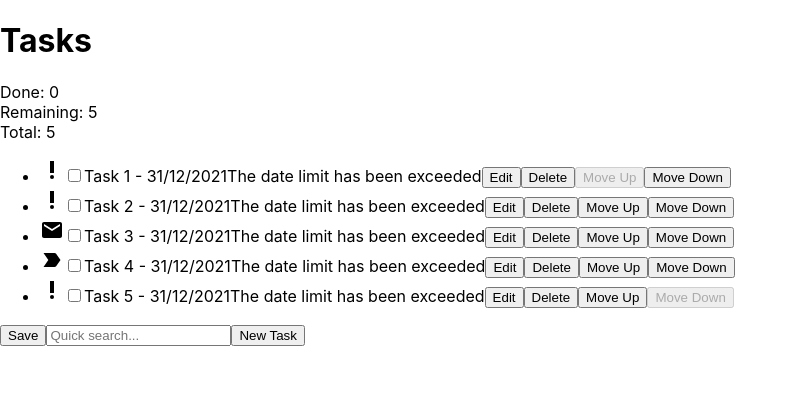
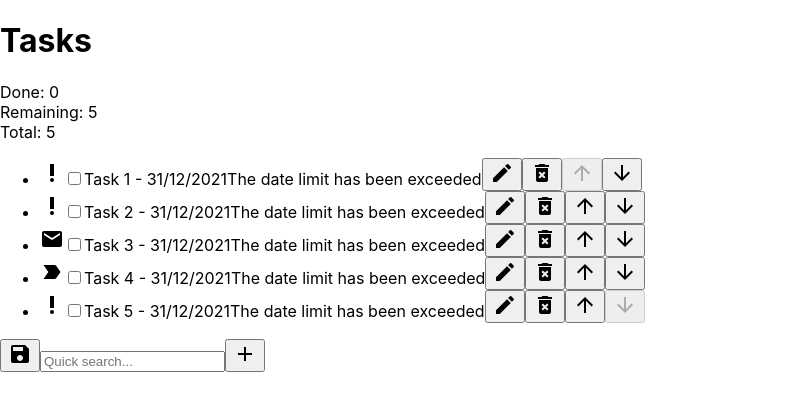
Before and after one commit to Edouard-Pon/react-todo-list, a React (Create React App) app: page / in a window 1280 px wide. Shown: the top 410 px of the page, without its empty margins (0-798 px from the left). Built offline with nearby package versions, Linux system fonts and the light colour scheme.

Commit message:
Add icons

```diff
--- a/src/App.js
+++ b/src/App.js
@@ -7,6 +7,10 @@ import { v4 as uuid } from 'uuid';
 import PriorityHighIcon from '@mui/icons-material/PriorityHigh';
 import LabelImportantIcon from '@mui/icons-material/LabelImportant';
 import EmailIcon from '@mui/icons-material/Email';
+import ArrowUpwardIcon from '@mui/icons-material/ArrowUpward';
+import ArrowDownwardIcon from '@mui/icons-material/ArrowDownward';
+import EditIcon from '@mui/icons-material/Edit';
+import DeleteForeverIcon from '@mui/icons-material/DeleteForever';
 
 class App extends React.Component {
   constructor(props) {
@@ -152,9 +156,9 @@ class App extends React.Component {
           {this.filteredTasks().map(task => (
             <li key={task.id}>
               {
-                task.category === 'priority' && <PriorityHighIcon /> ||
-                task.category === 'important' && <LabelImportantIcon /> ||
-                task.category === 'email' && <EmailIcon />
+                (task.category === 'priority' && <PriorityHighIcon/>) ||
+                (task.category === 'important' && <LabelImportantIcon/>) ||
+                (task.category === 'email' && <EmailIcon/>)
               }
               <input
                 type="checkbox"
@@ -166,10 +170,18 @@ class App extends React.Component {
               </span>
               {task.limitDate && <span> - {new Date(task.limitDate).toLocaleDateString('en-GB')}</span>}
               {new Date() > new Date(task.limitDate) && <span>The date limit has been exceeded</span>}
-              <button onClick={() => this.displayEditTask(task)}>Edit</button>
-              <button onClick={() => this.deleteTask(task.id)}>Delete</button>
-              <button disabled={task.order === 1} onClick={() => this.moveTask(task.id, 'up')}>Move Up</button>
-              <button disabled={task.order === this.state.tasks.length} onClick={() => this.moveTask(task.id, 'down')}>Move Down</button>
+              <button onClick={() => this.displayEditTask(task)}>
+                <EditIcon/>
+              </button>
+              <button onClick={() => this.deleteTask(task.id)}>
+                <DeleteForeverIcon/>
+              </button>
+              <button disabled={task.order === 1} onClick={() => this.moveTask(task.id, 'up')}>
+                <ArrowUpwardIcon/>
+              </button>
+              <button disabled={task.order === this.state.tasks.length} onClick={() => this.moveTask(task.id, 'down')}>
+                <ArrowDownwardIcon/>
+              </button>
             </li>
           ))}
         </ul>
--- a/src/Footer.js
+++ b/src/Footer.js
@@ -1,16 +1,22 @@
 import React from 'react';
+import AddIcon from '@mui/icons-material/Add';
+import SaveIcon from '@mui/icons-material/Save';
 
 function Footer({ onSearchInput, displayAddTask, saveToLocalStorage }) {
   return (
     <div className="Footer">
       <footer className="Footer-footer">
-        <button onClick={saveToLocalStorage}>Save</button>
+        <button onClick={saveToLocalStorage}>
+          <SaveIcon/>
+        </button>
         <input
           type="text"
           placeholder="Quick search..."
           onChange={event => onSearchInput(event.target.value)}
         />
-        <button onClick={displayAddTask}>New Task</button>
+        <button onClick={displayAddTask}>
+          <AddIcon/>
+        </button>
       </footer>
     </div>
   );
```
